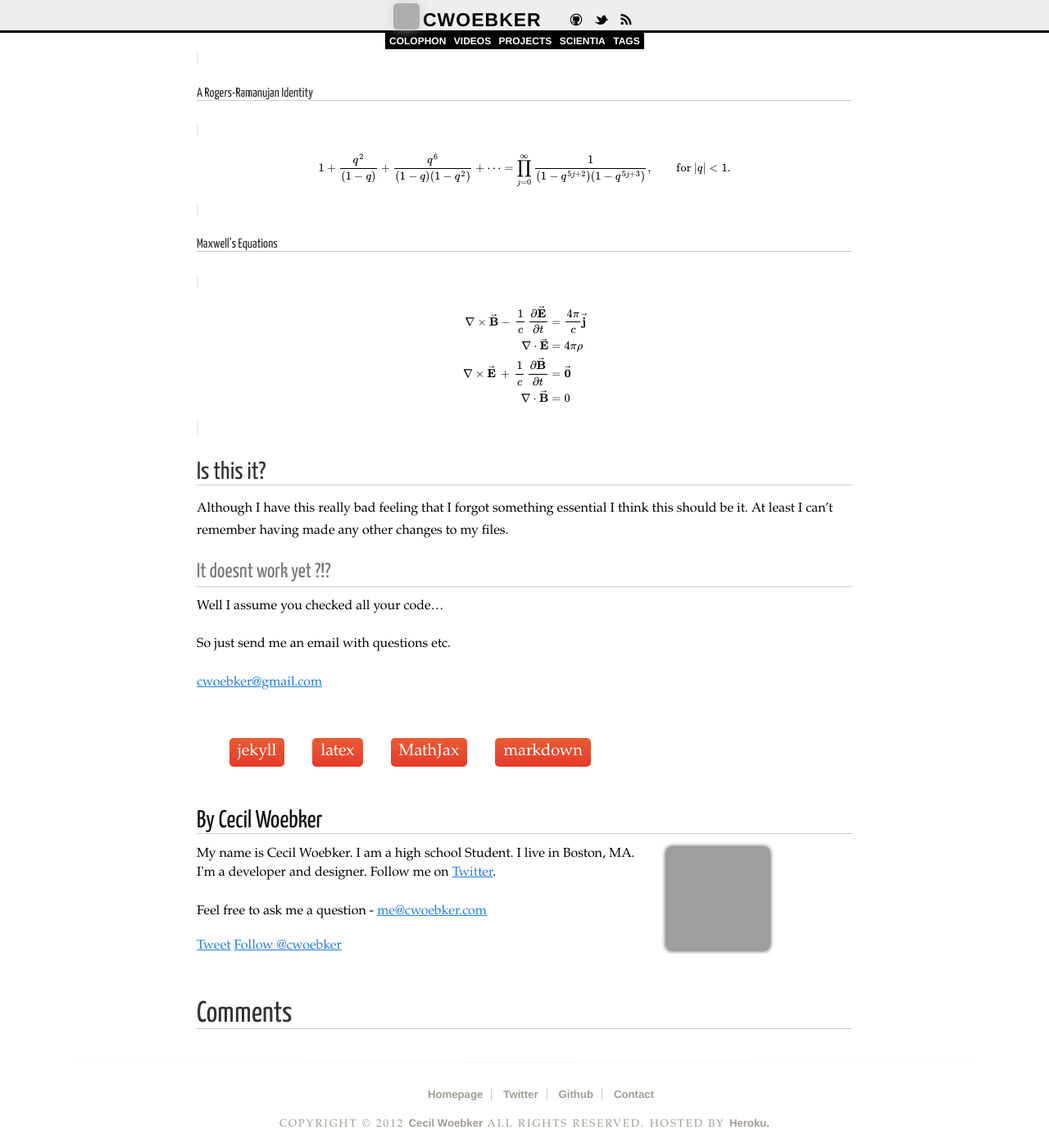
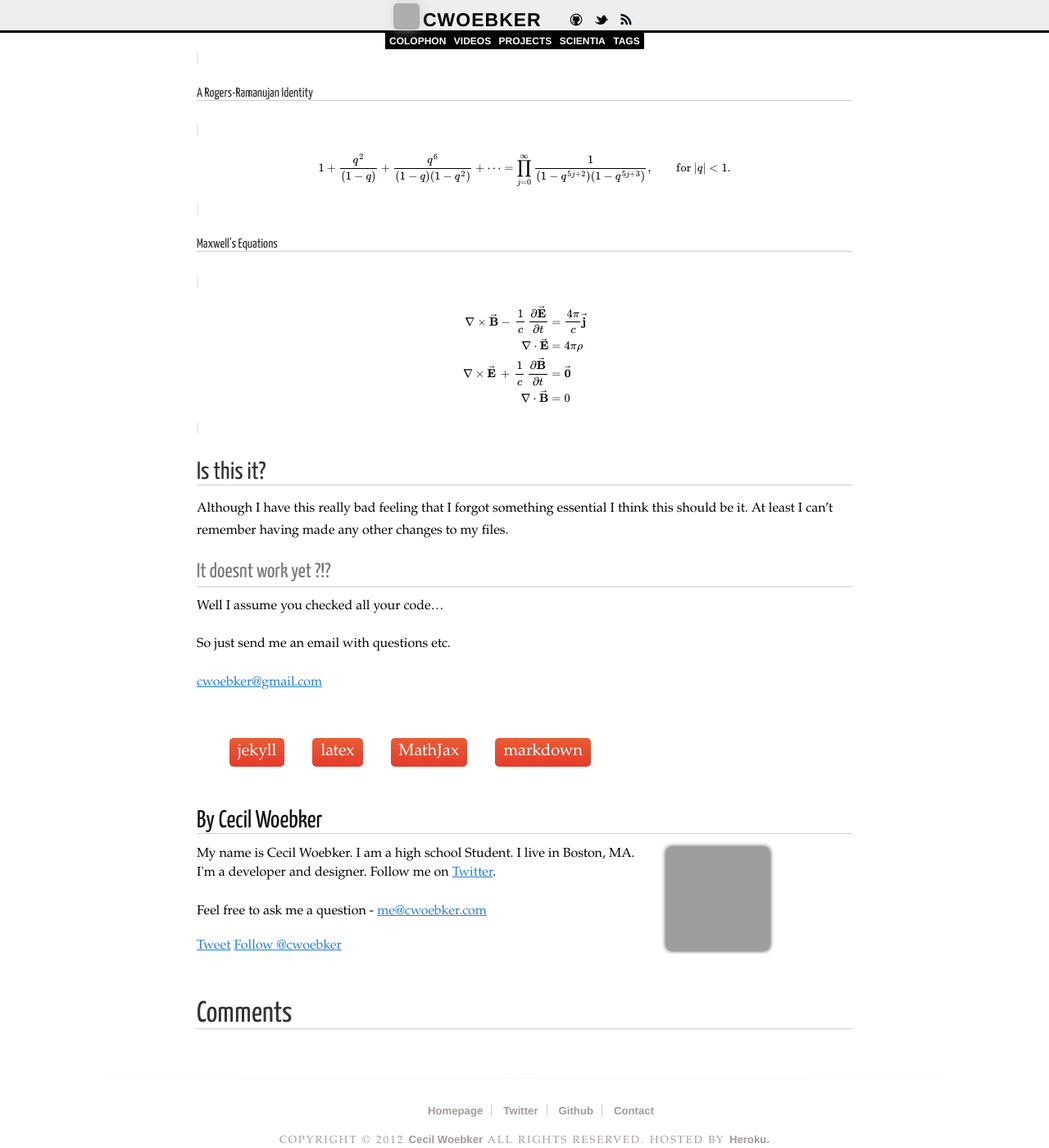
Before and after one commit to cwoebker/.com, a Jekyll site: the page built from _posts/2011-10-27-latex-math-magic.markdown, in a window 1280 px wide and 1400 px high, scrolled down 3291 px. Shown: the whole window at 82% size. Built offline with Jekyll 4.4.1, drawn with Linux system fonts in a browser that asks for light colours; Markdown is read by kramdown in place of the engine named in the settings; formulas are drawn with MathJax 3; comment, search, counter and statistics services are not loaded; grey boxes are pictures that could not be loaded.

Commit message:
some more css fixes and organizing

```diff
--- a/_layouts/default.html
+++ b/_layouts/default.html
@@ -198,7 +198,7 @@
 
 </body>
 
-<footer id="footer" role="contentinfo" class="sixteen columns">
+<footer role="contentinfo" class="sixteen columns">
   <hr>
   <nav role="navigation">
     <ul>
--- a/_layouts/post.html
+++ b/_layouts/post.html
@@ -13,7 +13,7 @@ external:
       {{ content }}
     </div>
     <br />
-    <ul id="post_tags">
+    <ul class="post_taglist">
     {% for tag in page.tags %}
       <li><a class="tag" href="/tag/{{ tag }}">{{ tag }}</a></li>
     {% endfor %}
--- a/assets/css/styles.css
+++ b/assets/css/styles.css
@@ -76,13 +76,6 @@ hr{
   padding-top: 40px;
   padding-bottom: 20px;
   z-index: 0;
-}
-
-#post_tags li{
-  display: inline;
-  list-style-type: none;
-  padding-right: 20px;
-  font-size: 20px;
 }
 
 #post_about{ overflow:hidden; }
@@ -351,6 +344,24 @@ h3{
   color: #111;
   font-style: normal;
 }
+
+/*
+############
+### TAGS ###
+############
+*/
+
+#post #tag {
+  margin-bottom: 0;
+}
+
+.post_taglist li{
+  display: inline;
+  list-style-type: none;
+  padding-right: 20px;
+  font-size: 20px;
+}
+
 #post postamble {
   display: block;
   margin-bottom: 1em;
@@ -397,6 +408,17 @@ a.tag {
 ##############
 */
 
+footer {
+  width: 100%;
+  position: absolute;
+  text-align: center;
+  padding-top: 20px;
+  margin-top: 50px;
+  padding-bottom: 20px;
+  bottom: 0;
+  left: 0;
+}
+
 footer hr {
   clear: both;
   margin: 10px 0 30px;
@@ -419,17 +441,6 @@ footer hr {
     rgba(0,0,0,0.05),
     rgba(0,0,0,0));
   background-color: #FFF;
-}
-
-#footer {
-  width: 100%;
-  position: absolute;
-  text-align: center;
-  padding-top: 20px;
-  margin-top: 50px;
-  padding-bottom: 20px;
-  bottom: 0;
-  left: 0;
 }
 
 footer[role="contentinfo"] {
@@ -500,74 +511,3 @@ footer[role="contentinfo"] nav ul li:last-child {
 .footer .twitter-follow-button{
   width: 75px !important;
 }
-
-#post #tag {
-  margin-bottom: 0;
-}
-
-/*
-
- HACKER NEWS MAD KARMA
-
- */
-#hn{
-  margin: 30px 15px;
-}
-
-
-/*
-
- BOASTFUL
-
- */
-#boastful{
-  margin: 30px 0px 7em 0px;
-}
-#boastful .twitter-share-button{
-  float: right;
-  padding-top: 3px;
-  margin-right: 13px
-}
-.boastful{
-  display: inline;
-}
-.boastful img{
-  margin: 1px 2px;
-  border: 0;
-  width: 32px;
-  height: 32px;
-  display: inline !important;
-  -webkit-border-radius: 7px;
-  -moz-border-radius: 7px;
-}
-.boastful .boastful_pointer{
-  position: absolute;
-  z-index: 999;
-  left: -9999px;
-  opacity: .7;
-  display: none;
-  width: 0;
-  height: 0;
-  border-left: 10px solid transparent;
-  border-right: 10px solid transparent;
-  border-bottom: 10px solid #000;
-  border-top: 0;
-}
-.boastful .boastful_tweet{
-  position: absolute;
-  z-index: 999;
-  left: -9999px;
-  background-color: #222;
-  opacity: .8;
-  padding: 5px;
-  width: 250px;
-  font-size: 11px;
-  text-shadow: 1px 1px 0 #000;
-  color: #eee;
-  -webkit-border-radius: 7px;
-  -moz-border-radius: 7px;
-}
-.boastful .boastful_handle{
-  font-size: 13px;
-  font-weight: bold;
-}
```
